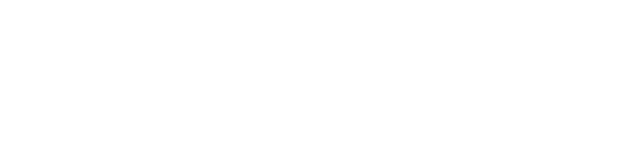
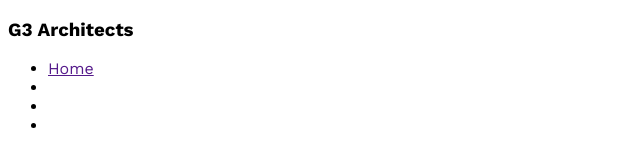
Before and after one commit to moriammunni/g3-architects-responsive-website, a plain HTML site: page index.html in a window 1280 px wide. Shown: the whole page, without its empty margins (0-640 px from the left). Drawn offline with nearby package versions, Linux system fonts and the light colour scheme.

Commit message:
added work sans google fonts

```diff
--- a/index.html
+++ b/index.html
@@ -1,14 +1,25 @@
 <!DOCTYPE html>
 <html lang="en">
+
 <head>
     <meta charset="UTF-8">
     <meta name="viewport" content="width=device-width, initial-scale=1.0">
     <title>G3 Architects</title>
     <link rel="stylesheet" href="styles/style.css">
 </head>
-<body>
+
+<body class="work-sans-font">
     <header>
+        <nav class="navbar">
+            <h3 class="brand">G3 Architects</h3>
+            <ul>
+                <li><a href="">Home</a></li>
+                <li></li>
+                <li></li>
+                <li></li>
+            </ul>
 
+        </nav>
     </header>
     <main>
 
@@ -18,4 +29,5 @@
     </footer>
 
 </body>
+
 </html>
--- a/styles/style.css
+++ b/styles/style.css
@@ -0,0 +1,8 @@
+@import url('https://fonts.googleapis.com/css2?family=Work+Sans:ital,wght@0,100..900;1,100..900&display=swap');
+
+.work-sans-font {
+  font-family: "Work Sans", serif;
+  font-optical-sizing: auto;
+  font-weight: 400;
+  font-style: normal;
+}
```
